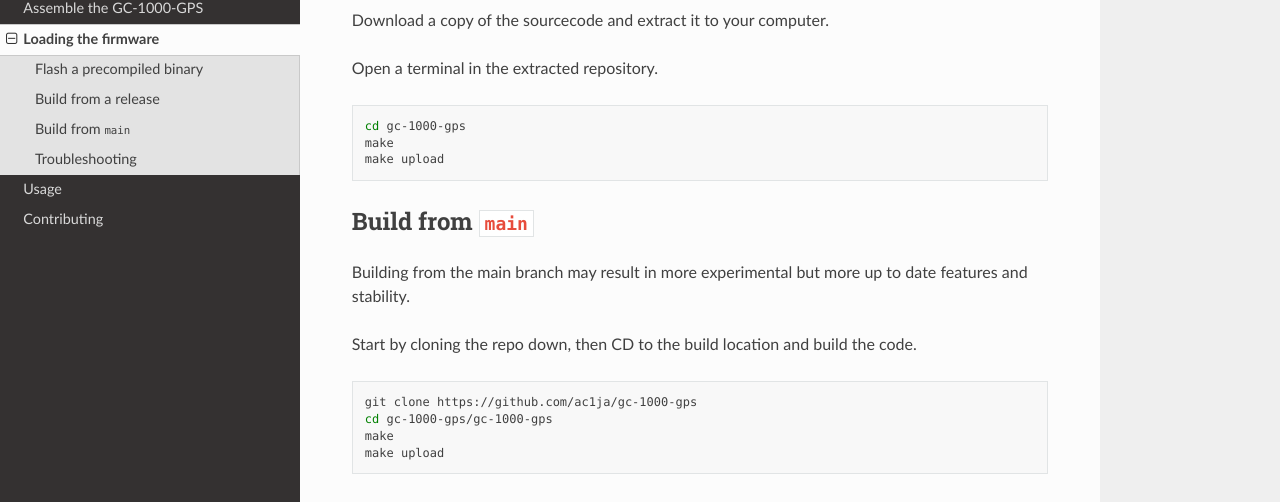
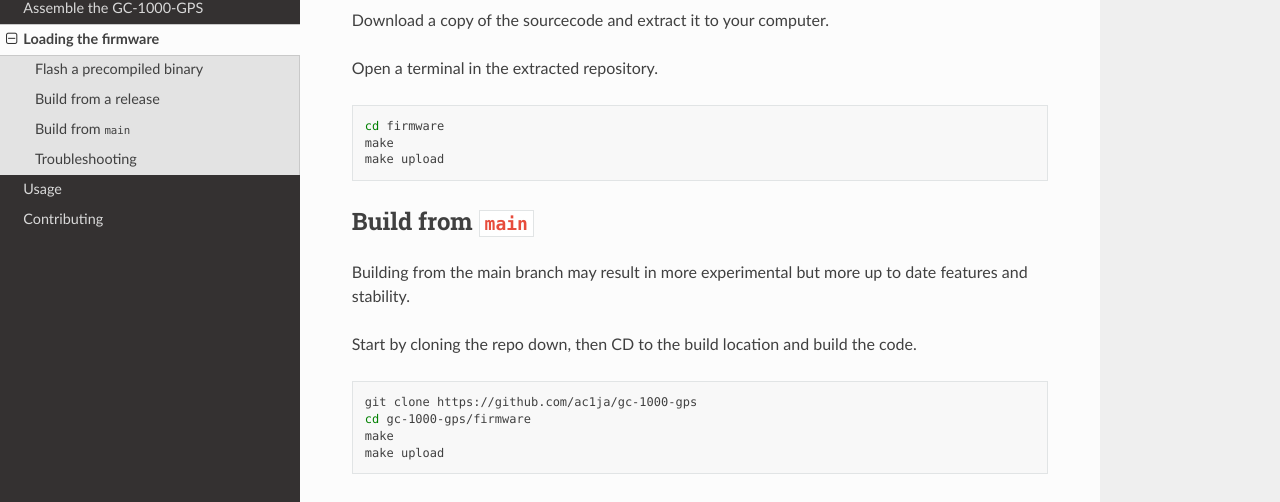
Before and after one commit to ac1ja/gc-1000-gps, a Sphinx documentation site: the page built from docs/assembly/firmware.rst, in a window 1280 px wide and 900 px high, scrolled down 1355 px. Shown: the part 141-643 px from the top of the window. Built offline with Sphinx 7.4.7 and the Read the Docs theme 2.0.0, drawn with Linux system fonts in a browser that asks for light colours.

```diff
--- a/docs/assembly/firmware.rst
+++ b/docs/assembly/firmware.rst
@@ -46,7 +46,7 @@ Open a terminal in the extracted repository.
 
 .. code-block:: shell
 
-    cd gc-1000-gps
+    cd firmware
     make
     make upload
 
@@ -61,7 +61,7 @@ Start by cloning the repo down, then CD to the build location and build the code
 .. code-block:: shell
 
     git clone https://github.com/ac1ja/gc-1000-gps
-    cd gc-1000-gps/gc-1000-gps
+    cd gc-1000-gps/firmware
     make
     make upload
 
```
Also changed, not shown: README.md (+8 -4 lines).
